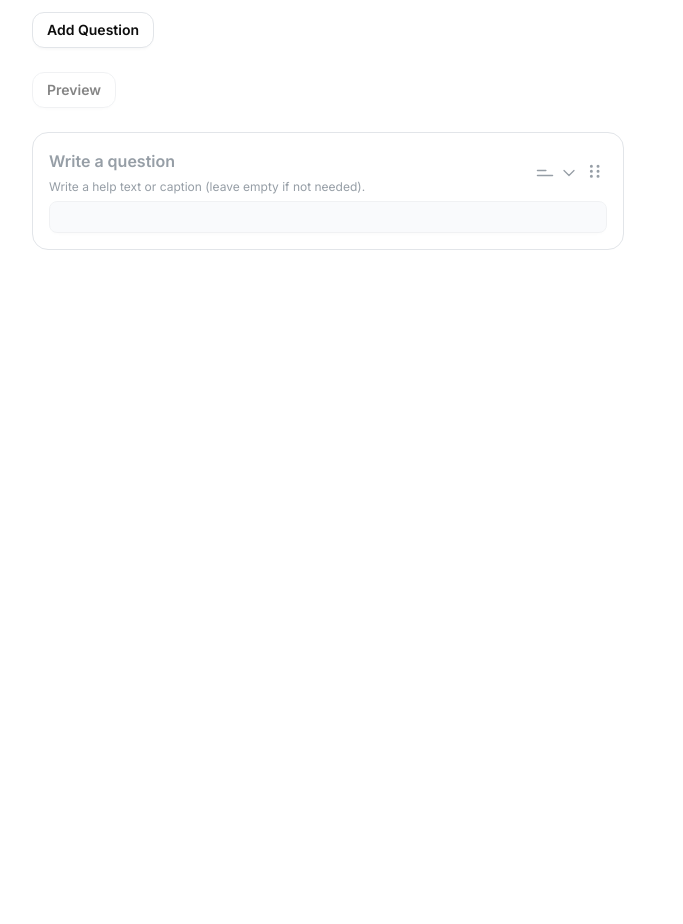
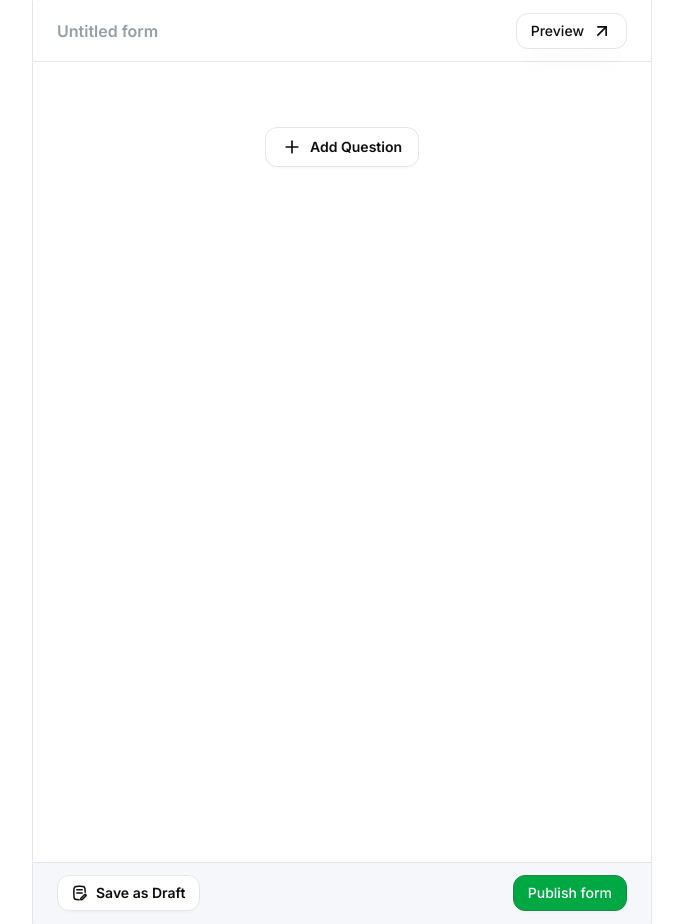
Before and after one commit to purohitdheeraj/form-builder, a Next.js app: page /create-job in a window 1280 px wide. Shown: the whole page, without its empty margins (298-981 px from the left). Before the commit the page ends 800 px from the top, so only its background shows below. Built offline with nearby package versions, Linux system fonts and the light colour scheme.

Commit message:
feat: add form layout

```diff
--- a/src/app/create-job/page.tsx
+++ b/src/app/create-job/page.tsx
@@ -1,33 +1,128 @@
 "use client";
-import { Button } from '@/components/ui/button';
+
+import Dropdown from "@/components/custom-dropdown";
+import Icon from "@/components/icon";
+import Question from "@/components/question";
+import { Button } from "@/components/ui/button";
+import { ArrowUpRight } from "lucide-react";
+import { useEffect, useState } from "react";
+
+// Define the type for input types
+type InputType = {
+  label: string;
+  name: string;
+  fill: boolean;
+};
+
+// Define the type for a single question
+type QuestionType = {
+  id: number;
+  type: string;
+  title: string;
+  subtitle: string;
+};
+
+const inputTypes: InputType[] = [
+  { label: "Short Answer", name: "shortAnswer", fill: false },
+  { label: "Long Answer", name: "longAnswer", fill: false },
+  { label: "Single Select", name: "singleSelect", fill: false },
+  { label: "URL", name: "url", fill: false },
+  { label: "Date", name: "date", fill: false },
+  { label: "Number", name: "number", fill: false },
+];
+
+const CreateJob = () => {
+  const [questions, setQuestions] = useState<QuestionType[]>([]);
+  const [jobTitle, setJobTitle] = useState<string>("");
+
+  // Function to add a new question
+  const addQuestion = (questionType: InputType) => {
+    const newQuestion: QuestionType = {
+      id: Date.now(),
+      type: questionType.name,
+      title: "",
+      subtitle: "",
+    };
+    setQuestions((prev) => [...prev, newQuestion]);
+  };
+
+  // Function to update an existing question's details
+  const updateQuestion = (id: number, updatedFields: Partial<QuestionType>) => {
+    setQuestions((prevQuestions) =>
+      prevQuestions.map((question) =>
+        question.id === id ? { ...question, ...updatedFields } : question
+      )
+    );
+  };
+
+  useEffect(() => {
+    console.log("Questions updated:", questions);
+  }, [questions]);
+
+  return (
+    <>
+    <header className="py-3 px-6 flex items-center justify-between border border-t-transparent">
 
 
-import Question from '@/components/question';
+<input
+            type="text"
+            placeholder="Untitled form"
+            value={jobTitle}
+            onChange={(e) => setJobTitle(e.target.value)}
+            className={`font-semibold ${
+              jobTitle ? "text-gray-1k" : "text-gray-400"
+            } bg-transparent border-none outline-none w-full`}
+          />
+
+      <Button size={"sm"} disabled variant={'outline'} className="shadow-xl" href="/create-job" >Preview
+      <ArrowUpRight size={16} />
+      </Button>
+    </header>
+
+      <main className="space-y-4 flex flex-col  border border-y-transparent h-full">
+      {/* Dropdown for adding a question */}
 
 
-const CreateJob = () => {
-  return (
-    <>
-      <div className='py-3'>
-        <Button variant={'outline'} size={'sm'} className='font-semibold'>
-          Add Question
-        </Button>
+      {/* Render all questions */}
+      <div className="space-y-4 my-6 flex justify-center flex-col items-center">
+        {questions.map((question) => (
+          <Question
+          key={question.id}
+            questionId={question.id}
+            questionType={question.type}
+            title={question.title}
+            subtitle={question.subtitle}
+            updateQuestion={updateQuestion} // Pass update function
+          />
+        ))}
+      </div>
 
-        <br />
-        <br />
+      <div className="flex justify-center">
 
-        <Button variant={'outline'} size={'sm'} className='font-semibold' disabled>
-          Preview
-        </Button>
+      <Dropdown
+        inputTypes={inputTypes}
+        triggerType="button"
+        setQuestionType={(selectedType) => addQuestion(selectedType)} // Add question on selection
+        />
+        </div>
 
-        <br />
-        <br />
+      </main>
 
-        <Question/>
+    <footer className="py-3 mt-auto border-gray-200 px-6 bg-secondary/90 backdrop-blur-sm flex items-center justify-between  border border-b-transparent">
+        <Button size={'sm'} variant={'outline'} className="flex font-semibold  items-center gap-1">
+          <span className="shrink-0 mt-1">
+          <Icon name="draft" fill={false} width={16} height={16}/>
+          </span>
+          <span>
 
+          Save as Draft
+          </span>
+          </Button>
 
-
-      </div>
+          <Button size={"sm"}>
+            Publish form
+          </Button>
+    </footer>
     </>
   );
 };
--- a/src/components/custom-dropdown.tsx
+++ b/src/components/custom-dropdown.tsx
@@ -7,8 +7,9 @@ import {
 } from "@/components/ui/dropdown-menu";
 
 import Icon from "./icon";
-import { ChevronDown } from "lucide-react";
+import { ChevronDown, Plus } from "lucide-react";
 import { useState } from "react";
+import { Button } from "./ui/button";
 
 type InputType = {
   name: string;
@@ -19,9 +20,10 @@ type InputType = {
 interface DropdownProps {
   inputTypes: InputType[];
   setQuestionType: (item: InputType) => void;
+  triggerType: 'icon' | 'button';
 }
 
-const Dropdown = ({ inputTypes, setQuestionType }: DropdownProps) => {
+const Dropdown = ({ inputTypes, setQuestionType, triggerType = 'icon' }: DropdownProps) => {
   // State to track the selected item
   const [selectedItem, setSelectedItem] = useState<InputType | null>(null);
 
@@ -33,13 +35,21 @@ const Dropdown = ({ inputTypes, setQuestionType }: DropdownProps) => {
   return (
     <DropdownMenu>
       <DropdownMenuTrigger className="flex items-center gap-1 text-gray-400 outline-none">
-        <Icon
+        {triggerType === 'icon' ? (<>
+          <Icon
           name={selectedItem?.name || "shortAnswer"} // Default icon if no item is selected
           fill={selectedItem?.fill !== undefined ? selectedItem.fill : false}
           width={20}
           height={20}
         />
         <ChevronDown className="w-5 h-5" strokeWidth={1.5} />
+        </>):(<>
+          <Button variant={'outline'} className="text-gray-1k font-semibold ">
+            <Plus size={16} />
+            Add Question
+          </Button>
+        </>)}
+
       </DropdownMenuTrigger>
       <DropdownMenuContent
         align="start"
--- a/src/components/question.tsx
+++ b/src/components/question.tsx
@@ -1,78 +1,100 @@
-import React, { useState } from 'react';
-import { Title } from './ui/title';
-import { Input } from './ui/input';
-import Dropdown from './custom-dropdown';
-import Icon from './icon';
-import { Plus } from 'lucide-react';
-import { Button } from './ui/button';
-import { Textarea } from './ui/textarea';
+import React, { useState, useEffect } from "react";
+import { Input } from "./ui/input";
+import Dropdown from "./custom-dropdown";
+import { Plus } from "lucide-react";
+import { Button } from "./ui/button";
+import { Textarea } from "./ui/textarea";
 
 const inputTypes = [
-  { label: 'Short Answer', name: 'shortAnswer', fill: false },
-  { label: 'Long Answer', name: 'longAnswer', fill: false },
-  { label: 'Single Select', name: 'singleSelect', fill: false },
-  { label: 'URL', name: 'url', fill: false },
-  { label: 'Date', name: 'date', fill: false },
-  { label: 'Number', name: 'number', fill: false },
+  { label: "Short Answer", name: "shortAnswer", fill: false },
+  { label: "Long Answer", name: "longAnswer", fill: false },
+  { label: "Single Select", name: "singleSelect", fill: false },
+  { label: "URL", name: "url", fill: false },
+  { label: "Date", name: "date", fill: false },
+  { label: "Number", name: "number", fill: false },
 ];
 
-const Question = () => {
-  const [questionType, setQuestionType] = useState(inputTypes[0]);
-  const [options, setOptions] = useState([""]);
-  const [title, setTitle] = useState("");
-  const [helpText, setHelpText] = useState("");
+const Question = ({
+  questionId,
+  questionType,
+  title,
+  subtitle,
+  updateQuestion,
+}) => {
+  const [localType, setLocalType] = useState(questionType);
+  const [localTitle, setLocalTitle] = useState(title);
+  const [localSubtitle, setLocalSubtitle] = useState(subtitle);
+  const [options, setOptions] = useState([""]); // Options for single-select
 
-  const handleOptionChange = (index: number, value: string) => {
-    const newOptions = [...options];
-    newOptions[index] = value;
-    setOptions(newOptions);
+  // Notify parent whenever local state changes
+  useEffect(() => {
+    updateQuestion(questionId, {
+      type: localType,
+      title: localTitle,
+      subtitle: localSubtitle,
+      options: localType === "singleSelect" ? options : undefined, // Send options only for single select
+    });
+  }, [localType, localTitle, localSubtitle, options]);
+
+  // Handle change in single-select options
+  const handleOptionChange = (index, value) => {
+    const updatedOptions = [...options];
+    updatedOptions[index] = value;
+    setOptions(updatedOptions);
   };
 
+  // Add new option
   const addOption = () => {
-    setOptions([...options, ``]);
+    setOptions((prev) => [...prev, ""]);
   };
 
   return (
     <div className="border rounded-2xl p-4 bg-gray-00 max-w-[592px] w-full hover:bg-gray-50 transition-all duration-300 ease-in-out">
       <div className="flex items-center justify-between">
         <div>
-          {/* <Title variant={"gray"}>Write a question</Title> */}
+          {/* Title Input */}
           <input
             type="text"
             placeholder="Write a question"
-            value={title}
-            onChange={(e) => setTitle(e.target.value)}
-            className={`font-semibold ${title ? 'text-gray-1k': 'text-gray-400'}  bg-transparent border-none outline-none w-full`}
+            value={localTitle}
+            onChange={(e) => setLocalTitle(e.target.value)}
+            className={`font-semibold ${
+              localTitle ? "text-gray-1k" : "text-gray-400"
+            } bg-transparent border-none outline-none w-full`}
           />
+          {/* Subtitle Input */}
           <input
             type="text"
-            value={helpText}
-            onChange={(e) => setHelpText(e.target.value)}
-            placeholder="Write a help text or caption (leave empty if not needed)."
-            className={`font-normal text-xs ${helpText ? 'text-gray-1k': 'text-gray-400'}  bg-transparent border-none outline-none w-full`}
+            placeholder="Write a help text or caption (leave empty if not needed)"
+            value={localSubtitle}
+            onChange={(e) => setLocalSubtitle(e.target.value)}
+            className={`font-normal text-xs ${
+              localSubtitle ? "text-gray-1k" : "text-gray-400"
+            } bg-transparent border-none outline-none w-full`}
           />
-          {/* <Title variant={"gray"} className="text-xs font-normal">
-            Write a help text or caption (leave empty if not needed).
-          </Title> */}
         </div>
-
         <div className="flex items-center gap-2 text-gray-1k">
-          {/* Pass the setter function to Dropdown */}
-          <Dropdown inputTypes={inputTypes} setQuestionType={setQuestionType} />
-          <div className="text-gray-400 cursor-move">
-            <Icon name="gripVertical" width={20} height={20} />
-          </div>
+          {/* Dropdown for question type */}
+          <Dropdown
+            triggerType="icon"
+            inputTypes={inputTypes}
+            setQuestionType={(item) => setLocalType(item.name)}
+          />
         </div>
       </div>
 
-      <div className="mt-1">
-        {questionType.name === 'shortAnswer' && <Input disabled  />}
-
-        {questionType.name === 'longAnswer' && (
-          <Textarea disabled placeholder="" rows={2} className="w-full p-2 border rounded resize-none" />
+      {/* Render input based on question type */}
+      <div className="mt-2">
+        {localType === "shortAnswer" && <Input disabled placeholder="" />}
+        {localType === "longAnswer" && (
+          <Textarea
+            disabled
+            placeholder=""
+            rows={2}
+            className="w-full p-2 border rounded resize-none"
+          />
         )}
-
-        {questionType.name === 'singleSelect' && (
+        {localType === "singleSelect" && (
           <div>
             <div className="flex flex-col space-y-2 flex-grow">
               {options.map((option, index) => (
@@ -84,40 +106,37 @@ const Question = () => {
                   <Input
                     type="text"
                     value={option}
-                    onChange={(e) => handleOptionChange(index, e.target.value)}
+                    onChange={(e) =>
+                      handleOptionChange(index, e.target.value)
+                    }
                     placeholder={`Option ${index + 1}`}
-                    className='text-gray-400 placeholder:text-gray-400'
+                    className="text-gray-400 placeholder:text-gray-400"
                   />
-                  {index === options.length - 1 && (<>
-                    <Button variant={'ghost'} size={'icon'} onClick={addOption} className="shadow-none">
-              <Plus className="w-6 h-6 text-gray-1k " strokeWidth={1.5}  />
-            </Button>
-                  </>)}
+                  {index === options.length - 1 && (
+                    <Button
+                      variant="ghost"
+                      size="icon"
+                      onClick={addOption}
+                      className="shadow-none"
+                    >
+                      <Plus
+                        className="w-6 h-6 text-gray-1k"
+                        strokeWidth={1.5}
+                      />
+                    </Button>
+                  )}
                 </div>
               ))}
             </div>
-
           </div>
         )}
-
-        {questionType.name === 'url' && <Input disabled type="url" placeholder="" />}
-
-        {questionType.name === 'date' && (
-        <div className="relative">
-          <Input
-            type="text"
-            placeholder="MM-DD-YYYY"
-            pattern="\d{2}-\d{2}-\d{4}" // To match MM-DD-YYYY format
-            disabled
-          />
-          {/* Date Icon */}
-          <div className="absolute right-3 top-1/2 transform -translate-y-1/2 text-gray-400">
-            {/* <Icon name='date' width={20} fill={false} height={20} /> */}
-          </div>
-        </div>
-      )}
-
-        {questionType.name === 'number' && <Input disabled type="number" placeholder="" />}
+        {localType === "url" && <Input disabled type="url" placeholder="" />}
+        {localType === "date" && (
+          <Input disabled type="text" placeholder="MM-DD-YYYY" />
+        )}
+        {localType === "number" && (
+          <Input disabled type="number" placeholder="" />
+        )}
       </div>
     </div>
   );
--- a/src/components/ui/button.tsx
+++ b/src/components/ui/button.tsx
@@ -4,7 +4,7 @@ import { cva, type VariantProps } from "class-variance-authority";
 import { cn } from "@/lib/utils";
 
 const buttonVariants = cva(
-  "inline-flex items-center justify-center gap-2 whitespace-nowrap rounded-md text-sm font-medium ring-offset-background transition-colors focus-visible:outline-none focus-visible:ring-2 focus-visible:ring-ring focus-visible:ring-offset-2 disabled:pointer-events-none disabled:opacity-50 [&_svg]:pointer-events-none [&_svg]:size-4 [&_svg]:shrink-0 shadow-sm",
+  "inline-flex items-center justify-center gap-2 whitespace-nowrap rounded-md text-sm font-medium ring-offset-background transition-colors focus-visible:outline-none focus-visible:ring-2 focus-visible:ring-ring focus-visible:ring-offset-2 disabled:pointer-events-none disabled:opacity-50 [&_svg]:pointer-events-none [&_svg]:size-5 [&_svg]:shrink-0 shadow-sm",
   {
     variants: {
       variant: {
--- a/src/components/ui/input.tsx
+++ b/src/components/ui/input.tsx
@@ -8,7 +8,7 @@ const Input = React.forwardRef<HTMLInputElement, React.ComponentProps<"input">>(
       <input
         type={type}
         className={cn(
-          "flex h-8 w-full rounded-[8px] border border-input bg-background px-3 py-2 text-base ring-offset-background file:border-0 file:bg-transparent file:text-sm file:font-medium file:text-foreground placeholder:text-muted-foreground focus-visible:outline-none focus-visible:ring-2 focus-visible:ring-ring focus-visible:ring-offset-2 disabled:cursor-not-allowed disabled:bg-gray-100 disabled:border-gray-200 disabled:opacity-50 md:text-sm  shadow-sm",
+          "flex h-8 w-full rounded-[8px] border border-input bg-background px-3 py-2 text-base ring-offset-background file:border-0 file:bg-transparent file:text-sm file:font-medium file:text-foreground placeholder:text-muted-foreground focus-visible:outline-none focus-visible:ring-2 focus-visible:ring-ring focus-visible:ring-offset-2 disabled:cursor-not-allowed  disabled:border-gray-200 disabled:opacity-50 md:text-sm  shadow-sm",
           className
         )}
         ref={ref}
--- a/src/components/ui/textarea.tsx
+++ b/src/components/ui/textarea.tsx
@@ -9,7 +9,7 @@ const Textarea = React.forwardRef<
   return (
     <textarea
       className={cn(
-        "flex min-h-[80px] w-full rounded-[8px] border border-input bg-background px-3 py-2 text-base ring-offset-background placeholder:text-muted-foreground focus-visible:outline-none focus-visible:ring-2 focus-visible:ring-ring focus-visible:ring-offset-2 disabled:cursor-not-allowed disabled:opacity-50 md:text-sm disabled:bg-gray-100 disabled:border-gray-200",
+        "flex min-h-[80px] w-full rounded-[8px] border border-input bg-background px-3 py-2 text-base ring-offset-background placeholder:text-muted-foreground focus-visible:outline-none focus-visible:ring-2 focus-visible:ring-ring focus-visible:ring-offset-2 disabled:cursor-not-allowed disabled:opacity-50 md:text-sm  disabled:border-gray-200",
         className
       )}
       ref={ref}
```
